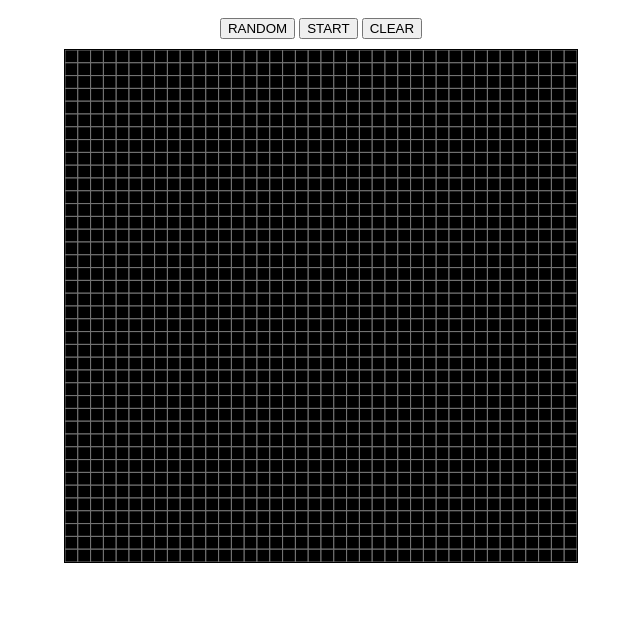
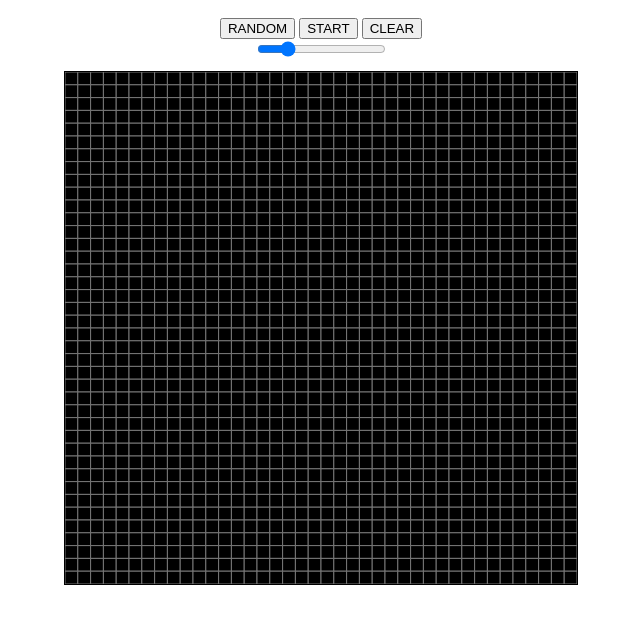
Before and after one commit to eduardomzhz/game-of-life, a plain HTML site: page index.html in a window 1280 px wide. Shown: the whole page, without its empty margins (319-959 px from the left). Drawn offline with Linux system fonts and the light colour scheme.

Commit message:
Add speed control

```diff
--- a/index.html
+++ b/index.html
@@ -13,6 +13,8 @@
       <button type="button" id="random">RANDOM</button>
       <button type="button" id="start">START</button>
       <button type="button" id="clear">CLEAR</button>
+      <br>
+      <input type="range" id="speed" value="0.5" min="0.1" max="2" step="0.1">
     </div>
     <div id="container"></div>
   </body>
--- a/scripts/game.js
+++ b/scripts/game.js
@@ -4,6 +4,7 @@
  * @property [HTMLElement] container - Div container
  * @property [HTMLElement] canvas - Canvas
  * @property [object] context - Canvas 2d context
+ * @property [number] speed - Step speed
  * @property [array] matrix - Grid of cells at current time
  * @property [function] loop - Updating and rendering cycle
  */
@@ -18,21 +19,22 @@ class Game {
     this.clearButton = document.getElementById('clear');
     this.randomButton = document.getElementById('random');
     this.startButton = document.getElementById('start');
+    this.speedInput = document.getElementById('speed');
+    this.speed = this.speedInput.value;
     this.matrix = this.setMatrix();
     this.bindEvents();
 
-    let step = 1 / 2;
     let lastTime = 0;
     let deltaTime = 0;
 
     this.loop = (currentTime = 0) => {
       deltaTime += (currentTime - lastTime) / 1000;
       lastTime = currentTime;
-      while (deltaTime > step) {
+      while (deltaTime > this.speed) {
         if (this.isActive) {
           this.update();
         }
-        deltaTime -= step;
+        deltaTime -= this.speed;
       }
       this.render();
       requestAnimationFrame(this.loop);
@@ -50,6 +52,7 @@ class Game {
     this.clearButton.addEventListener('click', this.clearMatrix.bind(this));
     this.randomButton.addEventListener('click', this.randomizeMatrix.bind(this));
     this.startButton.addEventListener('click', this.toggleGameState.bind(this));
+    this.speedInput.addEventListener('change', this.setSpeed.bind(this));
   }
 
   /**
@@ -160,6 +163,14 @@ class Game {
   }
 
   /**
+   * Changes the step speed
+   * @method
+   */
+  setSpeed() {
+    this.speed = this.speedInput.value || 0.5;
+  }
+
+  /**
    * Gets the state of the adyacent cells
    * @method
    * @param [object] cell - Reference cell
```
